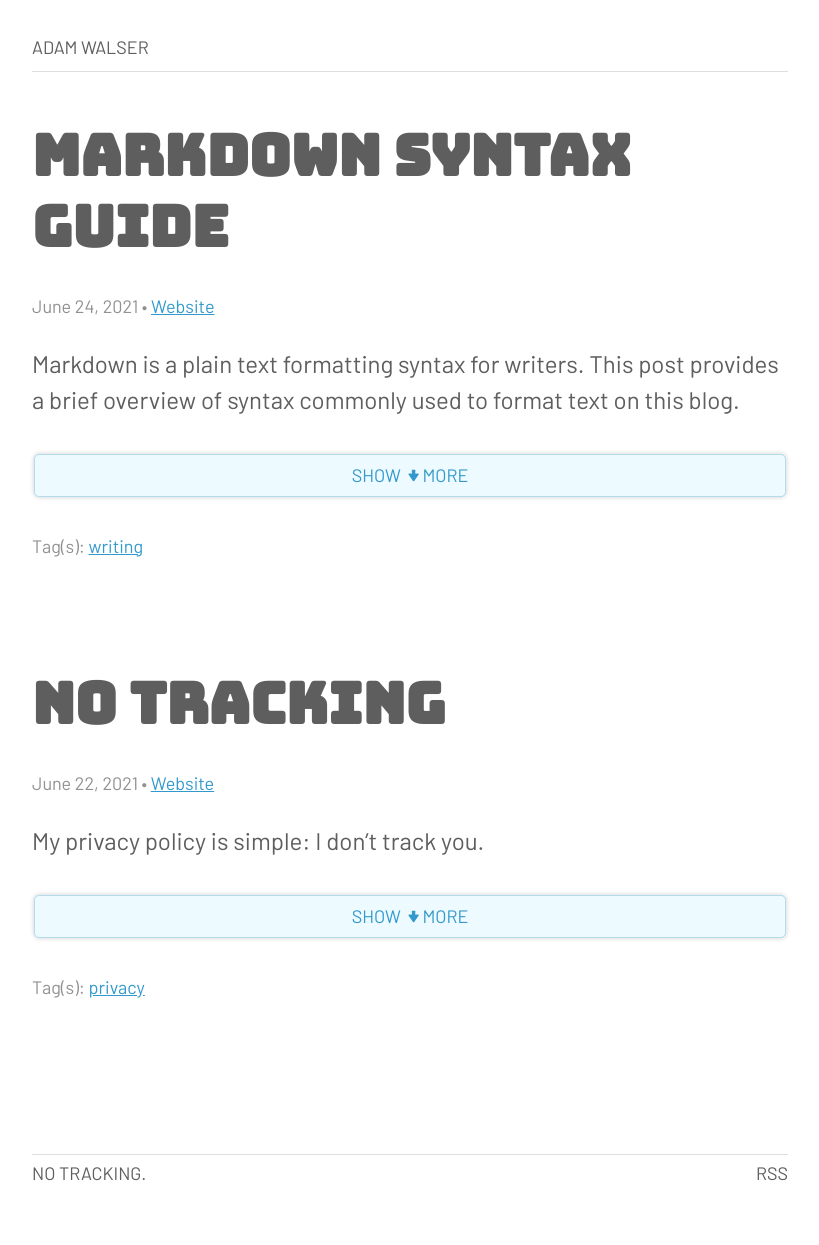
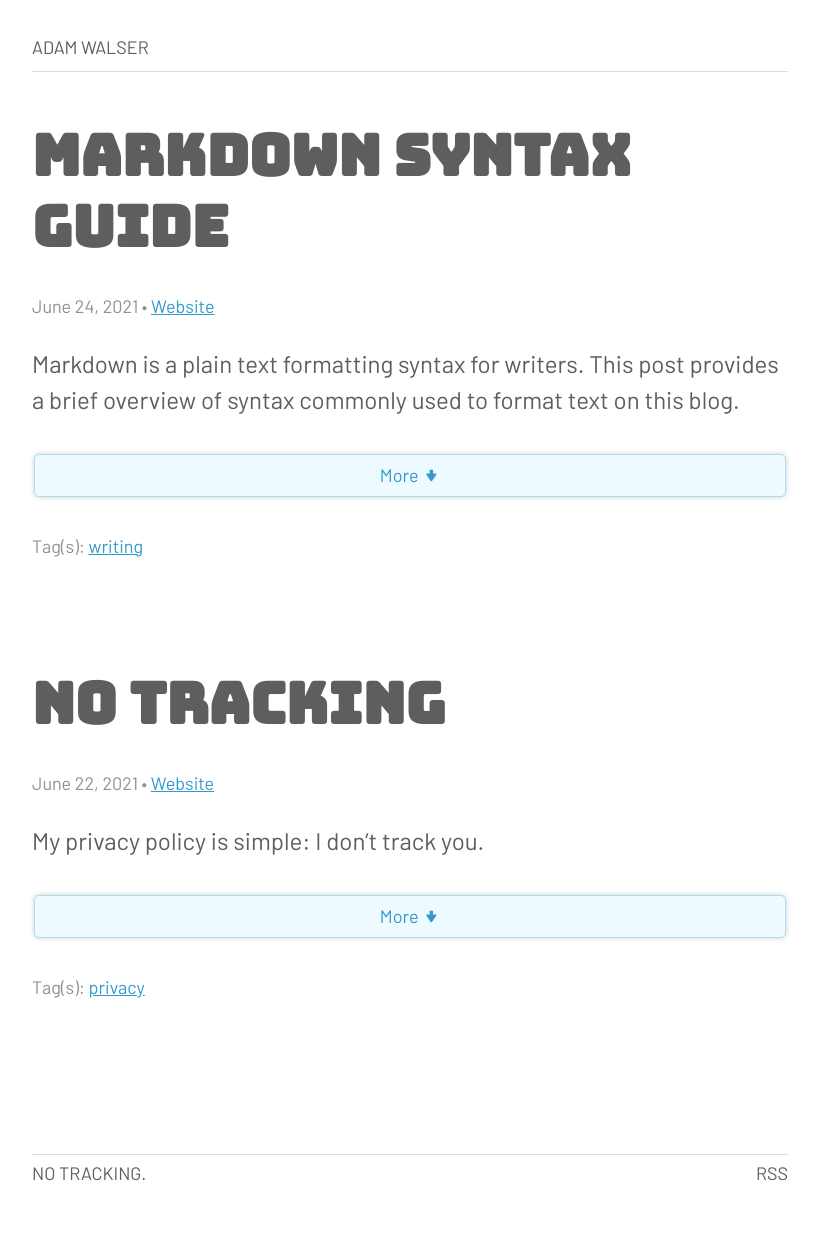
Before and after one commit to ajpwalser/ajpwalser.github.io, a Jekyll site: the page built from index.html, in a window 1280 px wide. Shown: the whole page, without its empty margins (230-1049 px from the left). Built offline with Jekyll 4.4.1, drawn with Linux system fonts in a browser that asks for light colours; the list of posts is cut into pages by our own code.

Commit message:
Update style.css

```diff
--- a/css/style.css
+++ b/css/style.css
@@ -465,16 +465,15 @@ span.small {
 }
 
 .read-more-state~.read-more-trigger:before {
-	content: "Show \2193 More";
+	content: "More \2193";
 }
 
 .read-more-state:checked~.read-more-trigger:before {
-	content: "Show \2191 Less";
+	content: "Less \2191";
 }
 
 .read-more-trigger {
 	font-family: 'Barlow', 'Bungee', -apple-system, BlinkMacSystemFont, Segoe UI, Helvetica, Arial, sans-serif, Apple Color Emoji, Segoe UI Emoji, Segoe UI Symbol;
-	text-transform: uppercase;
 	cursor: pointer;
 	display: grid;
 	font-size: 75%;
```
